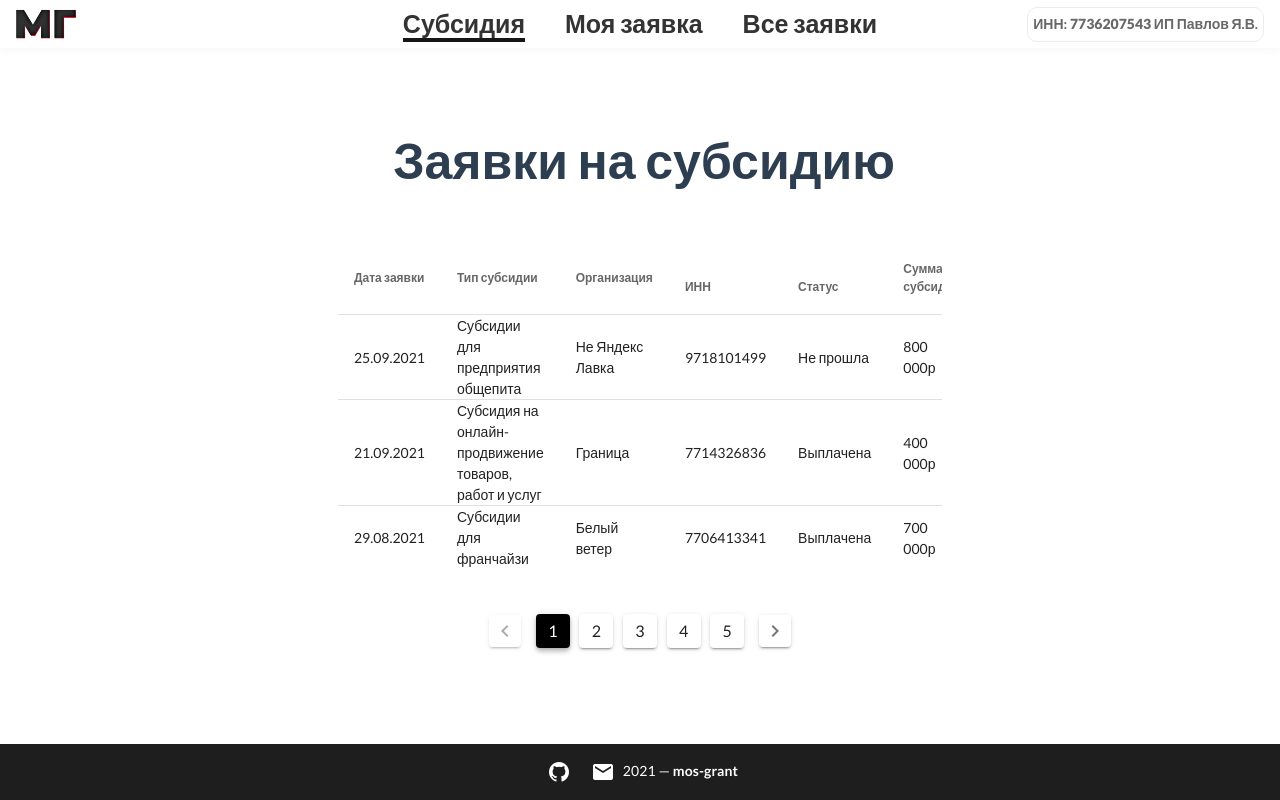
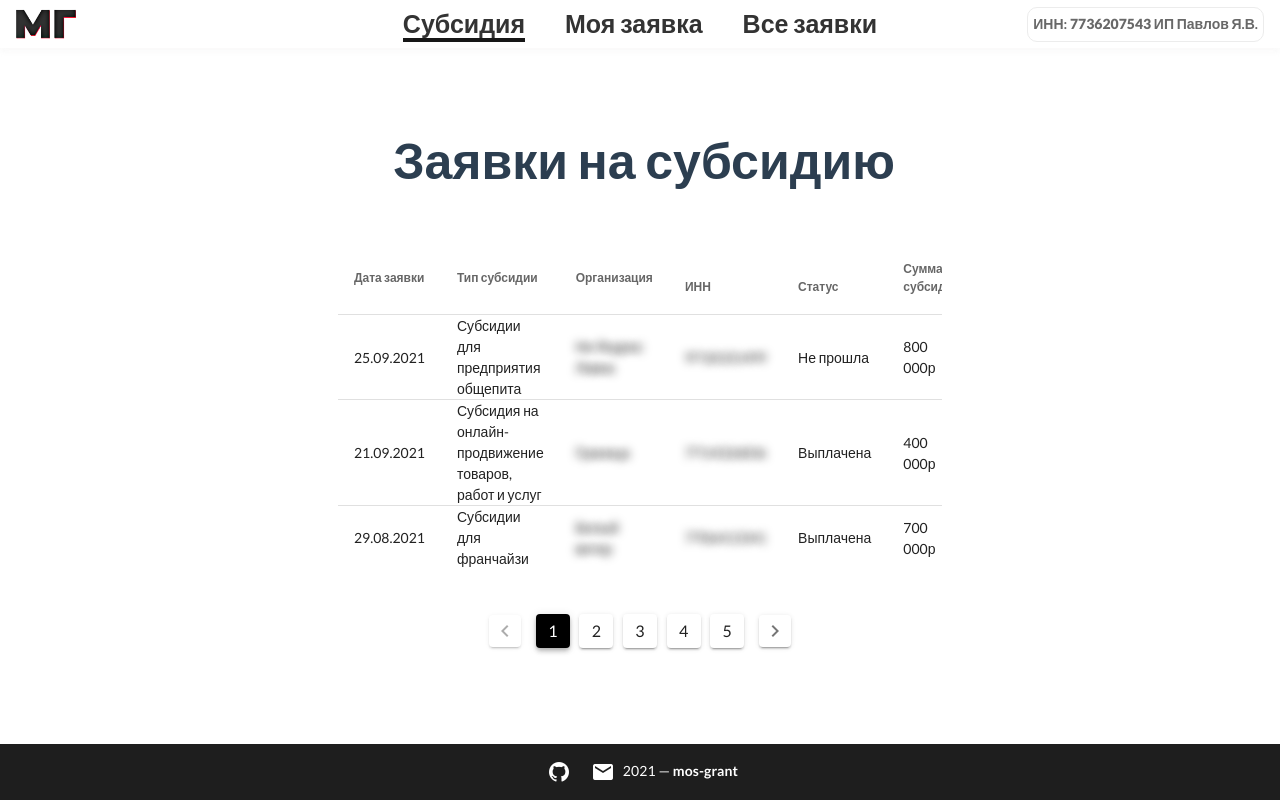
Before and after one commit to Vorh/mos-grant, a Vue app in the folder vapp/: page /requests in a window 1280 px wide. Built offline with nearby package versions, Linux system fonts and the light colour scheme; no server answers.

Commit message:
Add blur for inn, orgName

```diff
--- a/vapp/src/component/requests/RequestsTable.vue
+++ b/vapp/src/component/requests/RequestsTable.vue
@@ -7,6 +7,14 @@
         @click:row="goToDetail"
         hide-default-footer
     >
+
+      <template v-slot:item.inn = {item}>
+        <span class="blur">{{item.inn}}</span>
+      </template>
+
+      <template v-slot:item.orgName = {item}>
+        <span class="blur">{{item.orgName}}</span>
+      </template>
 
     </v-data-table>
 
@@ -57,4 +65,8 @@ export default {
 
 <style scoped>
 
+.blur{
+  color: transparent;
+  text-shadow: rgba(0, 0, 0, 0.95) 0px 0px 10px;
+}
 </style>
```
